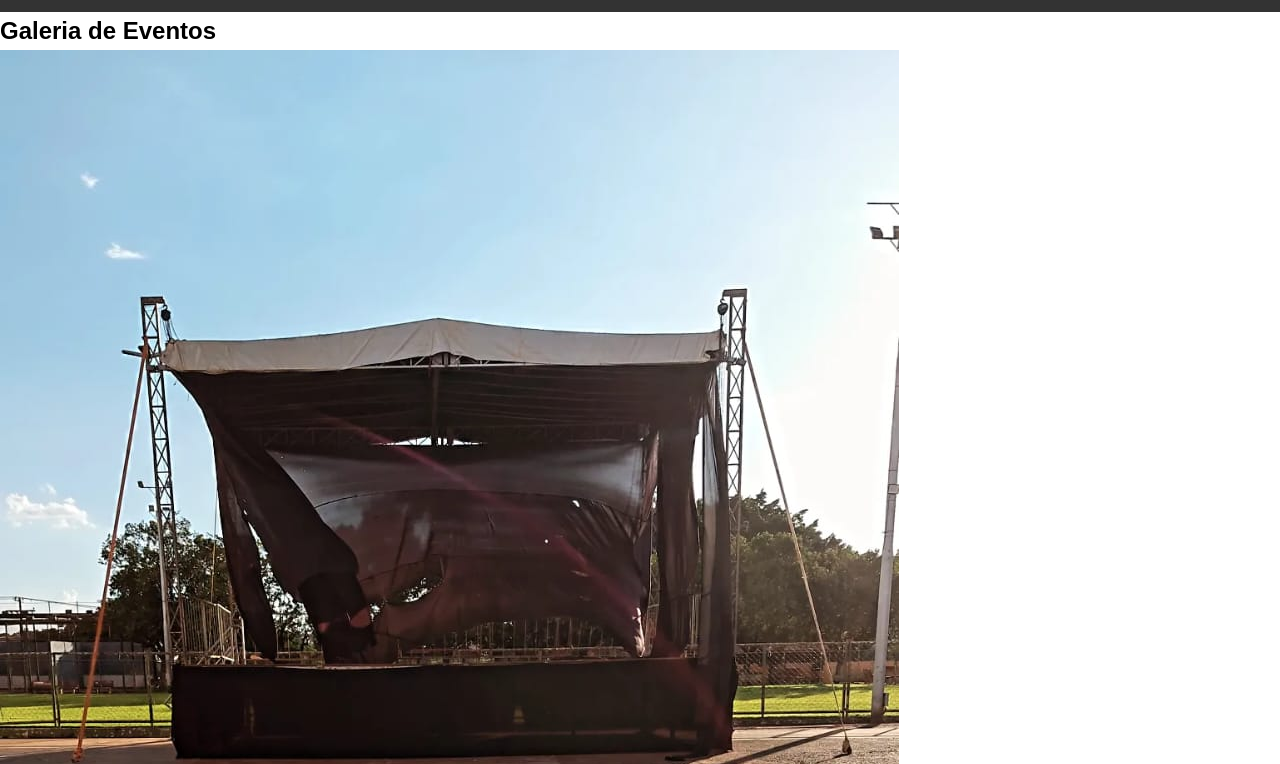
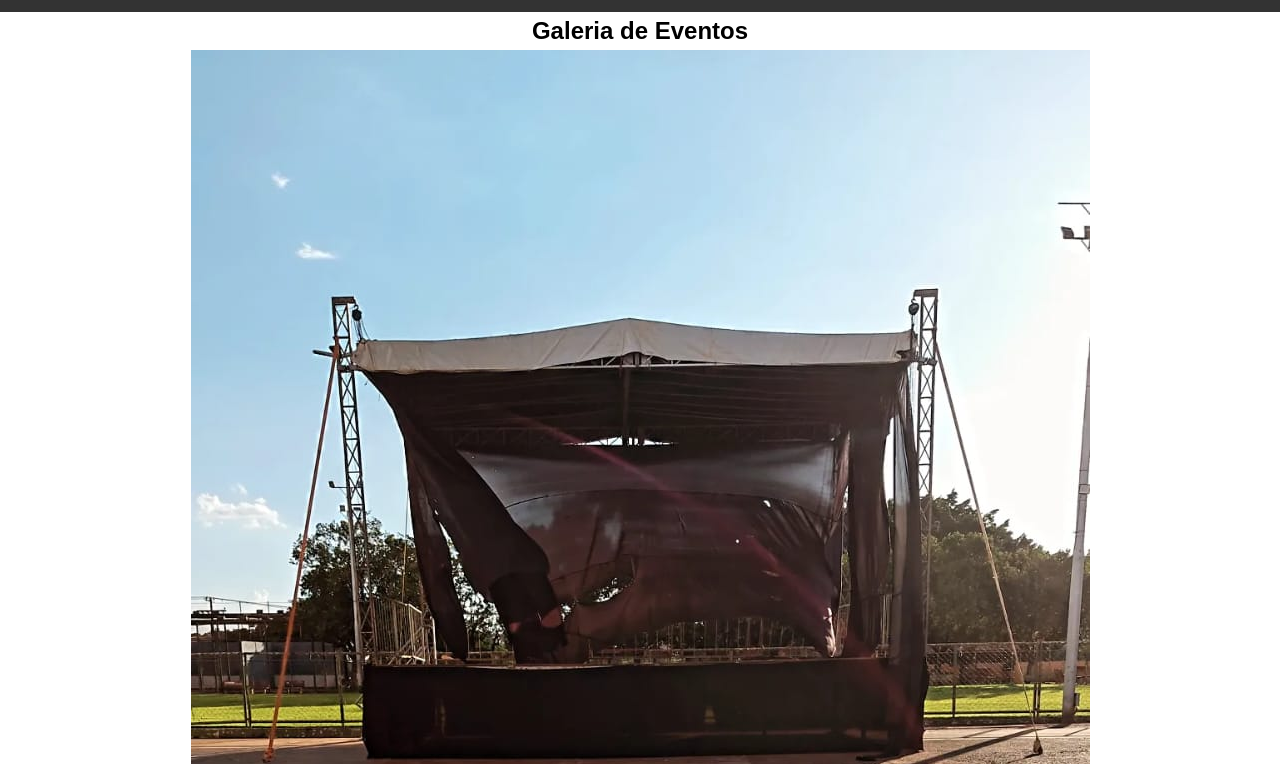
Before and after one commit to OLN17/OLN17.github.io, a plain HTML site: page Paginas/Galeria.html in a window 1280 px wide. Shown: the part 105-869 px from the top of the page. Drawn offline with Linux system fonts and the light colour scheme.

Commit message:
Update Galeria.html

```diff
--- a/Paginas/Galeria.html
+++ b/Paginas/Galeria.html
@@ -19,8 +19,8 @@
   </header>
 
   <main>
-    <h2>Galeria de Eventos</h2>
-    <div class="gallery">
+    <center><h2>Galeria de Eventos</h2>
+    <center><div class="gallery">
       <img src="../Imagens/Palco 9x7.jpeg" alt="Imagem 2">
       <img src="../Imagens/Palco 16x12.jpeg" alt="Imagem 3">
       <img src="../Imagens/Palqquinho improvisado T5x5 P4;5x3.jpeg" alt="Imagem 3">
@@ -30,7 +30,7 @@
     </div>
   </main>
 
-  <footer>
+  <center><footer>
     <p>&copy; 2023 FL Eventos. Todos os direitos reservados.</p>
   </footer>
 </body>
```
